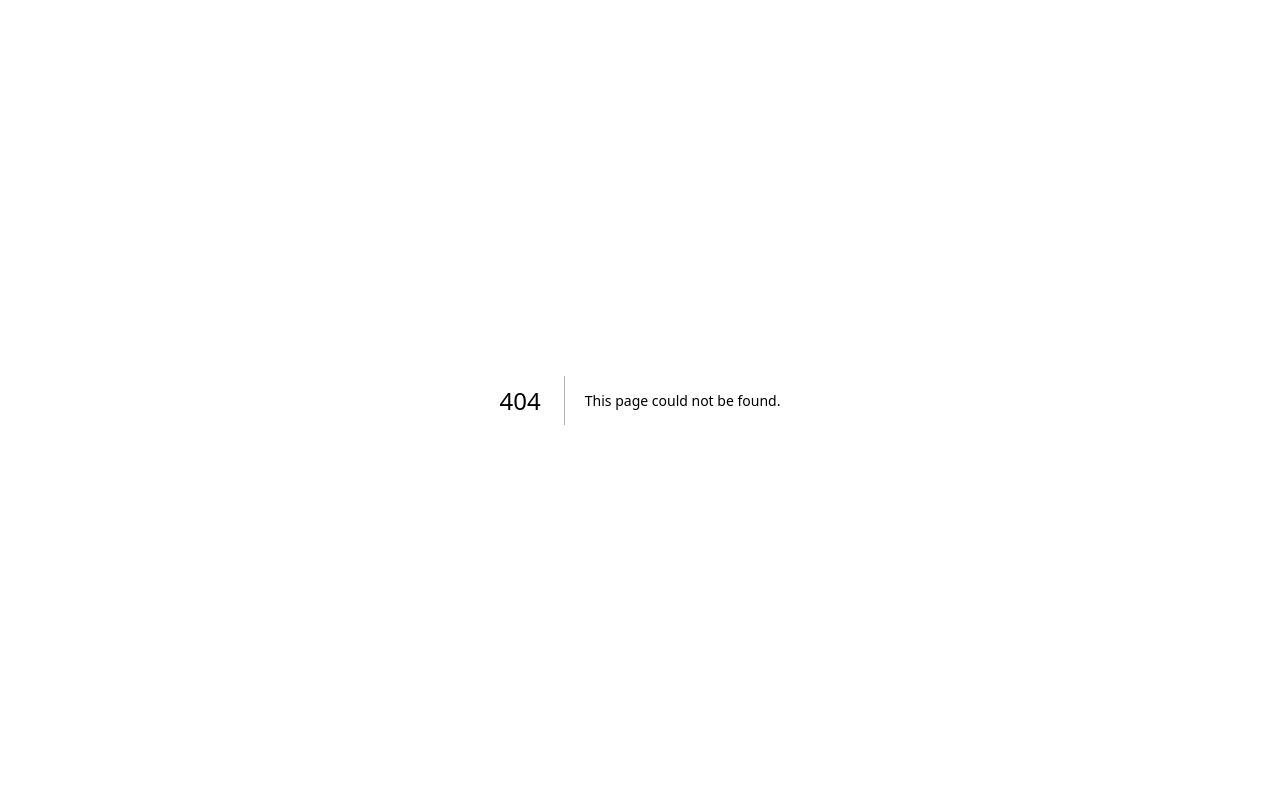
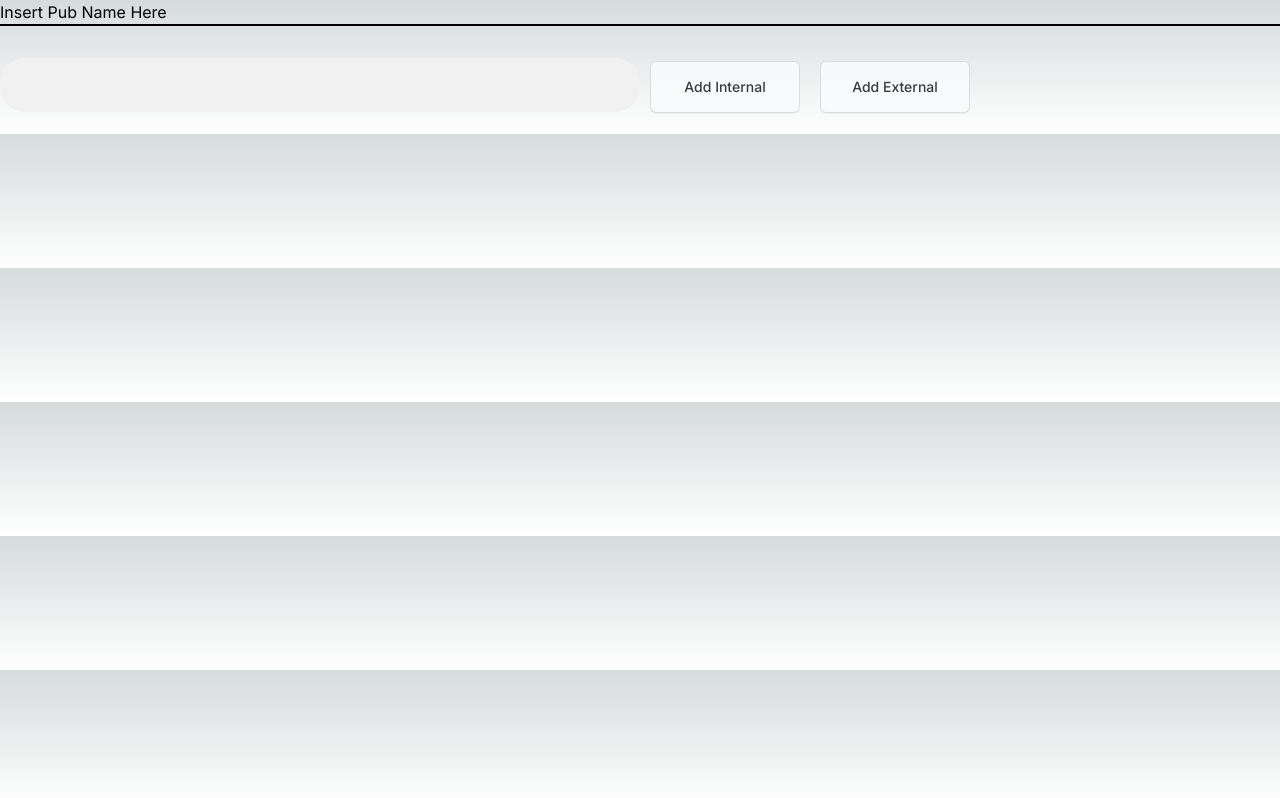
Before and after one commit to neonguyen-dev/the-coffin, a Next.js app: page /live in a window 1280 px wide. Before the commit this address had no page. Built offline with nearby package versions, Linux system fonts and the light colour scheme.

Commit message:
initialised live pub view for workers

```diff
--- a/src/app/globals.css
+++ b/src/app/globals.css
@@ -105,3 +105,30 @@ button:hover {
     width: 100%;
   }
 }
+
+
+.simpleButton{
+  display: inline-block;
+  margin: 10px;
+  outline: 0;
+  cursor: pointer;
+  padding: 5px 16px;
+  font-size: 14px;
+  font-weight: 500;
+  line-height: 40px;
+  width: 150px;
+  vertical-align: middle;
+  border: 1px solid;
+  border-radius: 6px;
+  color: #24292e;
+  background-color: #fafbfc;
+  border-color: #1b1f2326;
+  box-shadow: rgba(27, 31, 35, 0.04) 0px 1px 0px 0px, rgba(255, 255, 255, 0.25) 0px 1px 0px 0px inset;
+  transition: 0.2s cubic-bezier(0.3, 0, 0.5, 1);
+  transition-property: color, background-color, border-color;
+  :hover {
+      background-color: #f3f4f6;
+      border-color: #1b1f2326;
+      transition-duration: 0.1s;
+}
+}
--- /dev/null
+++ b/src/app/live/page.jsx
@@ -0,0 +1,7 @@
+import CreateLivePub from "../presenters/livePubPresenter.jsx"
+
+export default function Home() {
+    return (
+      <CreateLivePub/>
+    );
+  }
--- /dev/null
+++ b/src/app/presenters/livePubPresenter.jsx
@@ -0,0 +1,10 @@
+'use client'
+
+import LivePub from "../views/livePubView.jsx";
+import { observer } from "mobx-react-lite";
+
+export default observer(
+    function CreateLivePub() {
+        return <LivePub/>;
+    }
+    );
--- /dev/null
+++ b/src/app/views/livePubView.jsx
@@ -0,0 +1,11 @@
+export default function LivePub(props){
+    return(
+        <div>Insert Pub Name Here
+            <hr></hr>
+            <input type = "text"></input>
+            <button className = "simpleButton">Add Internal</button>
+            <button className = "simpleButton">Add External</button>
+        </div>
+
+    );
+}
--- a/src/app/views/newPubView.jsx
+++ b/src/app/views/newPubView.jsx
@@ -36,7 +36,6 @@ export default function NewPub() {
     <hr></hr>
     <div>
         <input type="file" id="myFile" name="filename" ></input>
-        <input type="submit"></input>
     </div>
 
 
```
